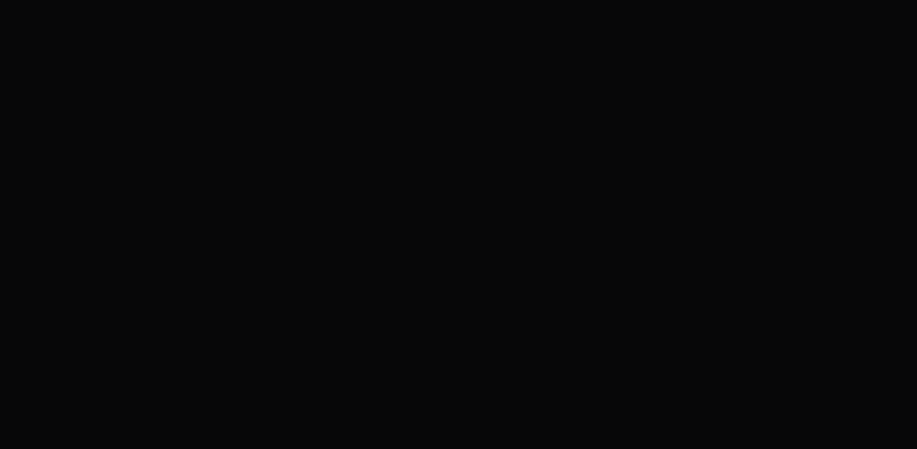
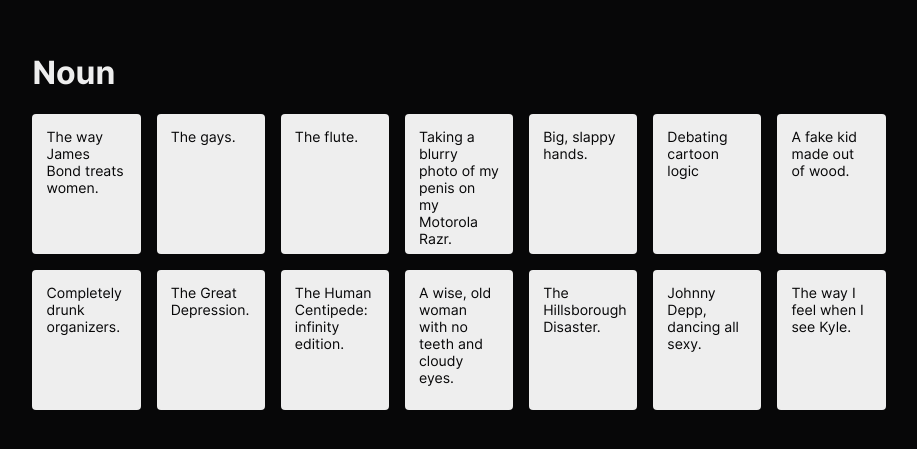
Before and after one commit to boundothecrow/mlah, a React (Create React App) app: page /#/game in a window 1280 px wide. Shown: the part 179-628 px from the top of the page, without its empty margins (181-1098 px from the left). Built offline with nearby package versions, Linux system fonts and the light colour scheme.

Commit message:
Working on formatting, and logic

```diff
--- a/src/components/Game.js
+++ b/src/components/Game.js
@@ -6,7 +6,6 @@
     constructor() {
         super();
         this.state = {
-            test: "WHY",
             cards: Cards,
             libs: Libs,
             cardsShuffled: [],
@@ -39,6 +38,12 @@
         return this.state.libs[Math.floor(Math.random() * len)];
     }
 
+    removeCard(id) {
+        this.state.hand.splice(id, 1);
+        console.log(this.state.hand);
+
+    }
+
     // Once the component mounts, automatically shuffle the cards
     componentDidMount() {
         this.newHand();
@@ -48,7 +53,14 @@
     render() {
         return (
             <div className="Game">
-                {console.log(this.state.hand[1])}
+                <div>
+                    <h1>Noun</h1>
+                </div>
+                <div className="card-board">
+                    {this.state.hand.map((e, i) => {
+                        return <div className="card" id={i} key={i} onClick={() => this.removeCard(i)}>{e}</div>
+                    })}
+                </div>
             </div>
         );
     }
--- a/src/scss/App.scss
+++ b/src/scss/App.scss
@@ -1,6 +1,7 @@
 @import 'variables';
 @import './fonts/inter.css';
 @import 'Start';
+@import 'Game';
 
 .App {
     height: 100%;
--- /dev/null
+++ b/src/scss/_Game.scss
@@ -0,0 +1,23 @@
+.Game {
+    .card-board {
+        display: grid;
+        grid-template-columns: repeat(7, 1fr);
+        min-width: 100%;
+        gap: 1rem;
+    }
+    .card {
+        width: 5rem;
+        height: 7rem;
+        background: $white;
+        color: $black;
+        padding: 1em;
+        font-size: 0.88rem;
+        border-radius: 4px;
+    }
+}
+
+@media screen and (max-width: 640px) {
+    .card-board {
+        grid-template-columns: repeat(3, 1fr);
+    }
+}
```
